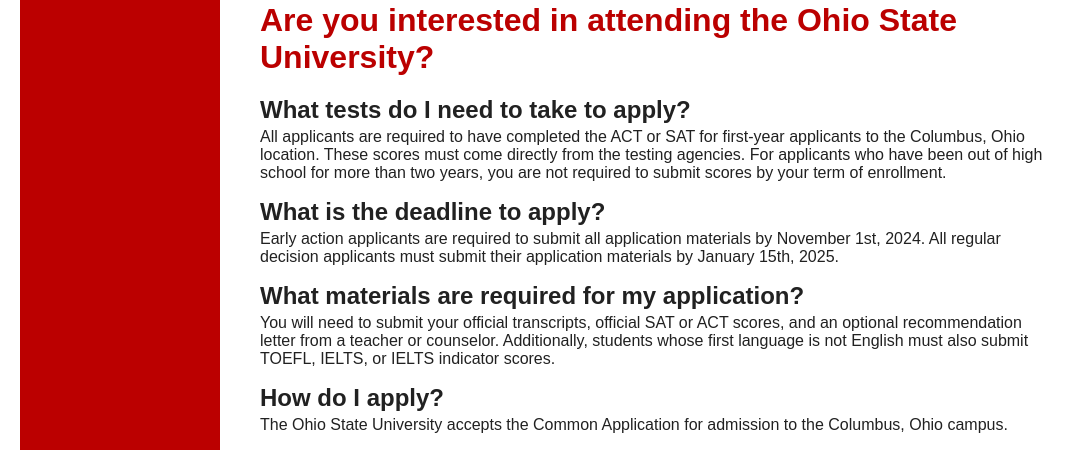
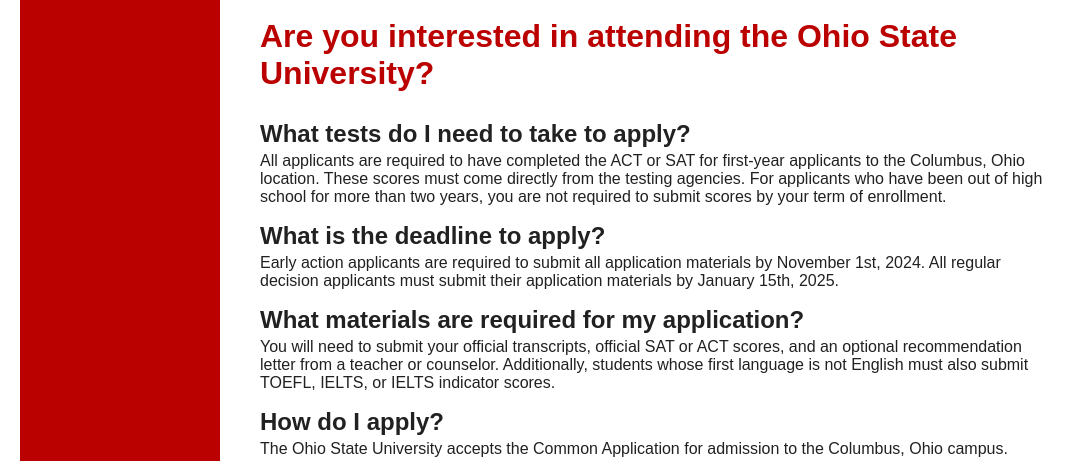
Before and after one commit to SarahBorgelt/OhioState, a plain HTML site: page admissions.html in a window 1280 px wide. Shown: the part 587-1048 px from the top of the page, without its empty margins (0-1085 px from the left). Drawn offline with Linux system fonts and the light colour scheme.

Commit message:
Update admissions.html
Adding space to header

```diff
--- a/admissions.html
+++ b/admissions.html
@@ -22,9 +22,9 @@
       <div class="content-area">
         <main>
           <img src="https://physics.osu.edu/sites/default/files/styles/slideshow_image/public/2022-04/oval.jpeg?h=024f1152&itok=2IrbAsjA" width="750" alt="The Ohio State University Oval" />
-
-          <h1>Are you interested in attending the Ohio State University?</h1>
-
+          <div class="header-spacing">
+            <h1>Are you interested in attending the Ohio State University?</h1>
+          </div>
           <section>
             <h2>What tests do I need to take to apply?</h2>
             <p>
```
